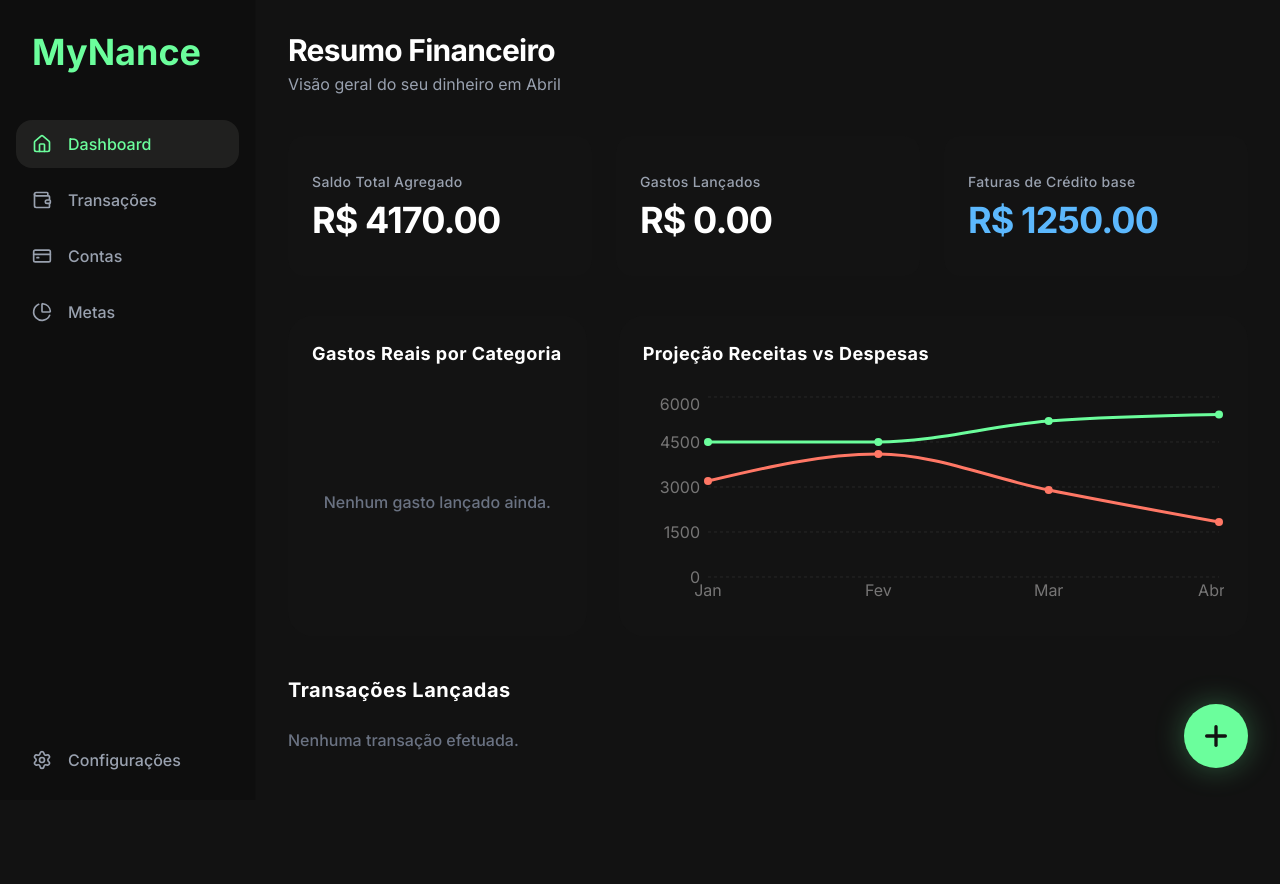
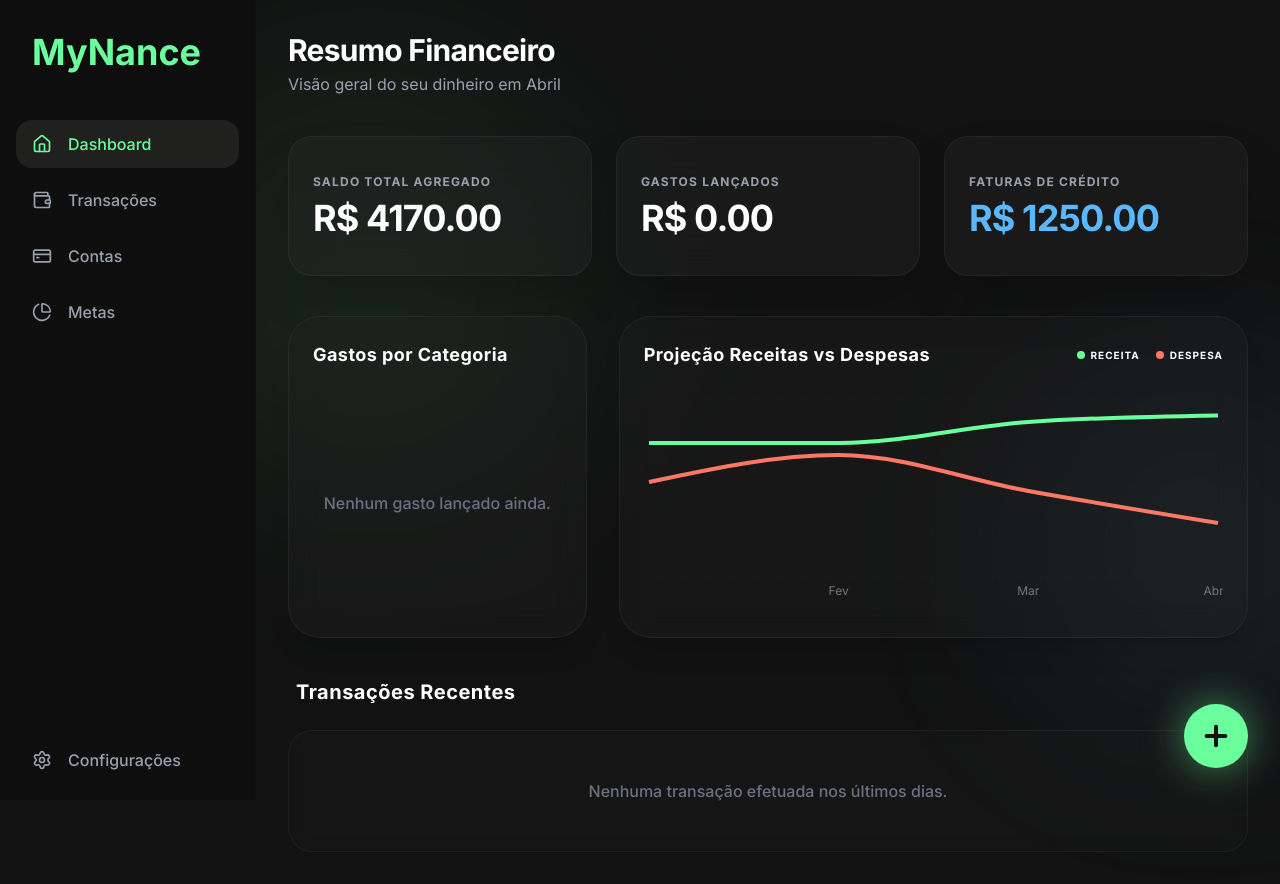
Before and after one commit to Gabriiel-Souza/MyNance, a React (Vite) app: page / in a window 1280 px wide. Before the commit the page ends 800 px from the top, so only its background shows below. Built offline with nearby package versions, Linux system fonts and the light colour scheme.

Commit message:
style(dashboard): apply glassmorphism and neon depth effects to follow design system

```diff
--- a/src/components/Dashboard.tsx
+++ b/src/components/Dashboard.tsx
@@ -1,6 +1,6 @@
 import React, { useState } from 'react';
 import { PieChart, Pie, Cell, ResponsiveContainer, Tooltip as RechartsTooltip, LineChart, Line, XAxis, YAxis, CartesianGrid } from 'recharts';
-import { Utensils, Car, ShoppingBag, CreditCard, Wallet, ArrowUpRight, ArrowDownRight } from 'lucide-react';
+import { Utensils, Car, ShoppingBag, CreditCard, Wallet, ArrowUpRight, ArrowDownRight, Plus } from 'lucide-react';
 import { useFinanceStore } from '../store/useFinanceStore';
 import { TransactionModal } from './TransactionModal';
 
@@ -40,90 +40,102 @@ export function Dashboard() {
   ];
 
   return (
-    <div className="flex-1 p-8 ml-64 min-h-screen bg-background text-white">
-      <header className="mb-10 flex justify-between items-center">
+    <div className="flex-1 p-8 ml-64 min-h-screen bg-background text-white relative overflow-hidden">
+      {/* Decorative Orbs for Glassmorphism depth */}
+      <div className="absolute top-[10%] -left-20 w-96 h-96 bg-primary/10 rounded-full blur-[120px] pointer-events-none" />
+      <div className="absolute bottom-[20%] -right-20 w-80 h-80 bg-secondary/10 rounded-full blur-[100px] pointer-events-none" />
+
+      <header className="mb-10 flex justify-between items-center relative z-10">
         <div>
           <h2 className="text-3xl font-bold tracking-tight" style={{ fontFamily: 'var(--font-jakarta)' }}>Resumo Financeiro</h2>
           <p className="text-gray-400 mt-1">Visão geral do seu dinheiro em Abril</p>
         </div>
       </header>
 
-      {/* Summary Cards */}
-      <div className="grid grid-cols-1 md:grid-cols-3 gap-6 mb-10">
-        <div className="bg-surface-container-low p-6 rounded-2xl flex flex-col justify-center min-h-[140px]">
-          <h3 className="text-gray-400 text-sm mb-2 font-medium tracking-wide">Saldo Total Agregado</h3>
-          <p className="text-4xl font-bold tracking-tight" style={{ fontFamily: 'var(--font-jakarta)'}}>R$ {totalBalance.toFixed(2)}</p>
+      {/* Summary Cards with Glassmorphism */}
+      <div className="grid grid-cols-1 md:grid-cols-3 gap-6 mb-10 relative z-10">
+        <div className="bg-surface-variant/40 backdrop-blur-xl p-6 rounded-3xl flex flex-col justify-center min-h-[140px] border border-white/5 shadow-2xl transition-transform hover:scale-[1.02]">
+          <h3 className="text-gray-400 text-xs mb-2 font-bold tracking-widest uppercase">Saldo Total Agregado</h3>
+          <p className="text-4xl font-bold tracking-tight text-white" style={{ fontFamily: 'var(--font-jakarta)'}}>R$ {totalBalance.toFixed(2)}</p>
         </div>
-        <div className="bg-surface-container-low p-6 rounded-2xl flex flex-col justify-center min-h-[140px]">
-          <h3 className="text-gray-400 text-sm mb-2 font-medium tracking-wide">Gastos Lançados</h3>
+        <div className="bg-surface-variant/40 backdrop-blur-xl p-6 rounded-3xl flex flex-col justify-center min-h-[140px] border border-white/5 shadow-2xl transition-transform hover:scale-[1.02]">
+          <h3 className="text-gray-400 text-xs mb-2 font-bold tracking-widest uppercase">Gastos Lançados</h3>
           <p className="text-4xl font-bold tracking-tight text-white" style={{ fontFamily: 'var(--font-jakarta)'}}>R$ {monthExpenses.toFixed(2)}</p>
         </div>
-        <div className="bg-surface-container-low p-6 rounded-2xl flex flex-col justify-center min-h-[140px]">
-          <h3 className="text-gray-400 text-sm mb-2 font-medium tracking-wide">Faturas de Crédito base</h3>
+        <div className="bg-surface-variant/40 backdrop-blur-xl p-6 rounded-3xl flex flex-col justify-center min-h-[140px] border border-white/5 shadow-2xl transition-transform hover:scale-[1.02]">
+          <h3 className="text-gray-400 text-xs mb-2 font-bold tracking-widest uppercase">Faturas de Crédito</h3>
           <p className="text-4xl font-bold tracking-tight text-secondary" style={{ fontFamily: 'var(--font-jakarta)'}}>R$ {openFaturas.toFixed(2)}</p>
         </div>
       </div>
 
-      <div className="grid grid-cols-1 lg:grid-cols-3 gap-8 mb-10">
-        {/* Gráfico de Categorias */}
-        <div className="bg-surface-container-low p-6 rounded-3xl col-span-1 min-h-[300px] flex flex-col">
-          <h3 className="text-lg font-bold mb-6 tracking-wide grow-0">Gastos Reais por Categoria</h3>
+      <div className="grid grid-cols-1 lg:grid-cols-3 gap-8 mb-10 relative z-10">
+        {/* Gráfico de Categorias Glass */}
+        <div className="bg-surface-variant/30 backdrop-blur-lg p-6 rounded-[2rem] col-span-1 min-h-[320px] flex flex-col border border-white/5 shadow-xl">
+          <h3 className="text-lg font-bold mb-6 tracking-wide grow-0">Gastos por Categoria</h3>
           <div className="flex-1 w-full min-h-[220px]">
             {expenseData.length === 0 ? (
               <div className="h-full flex items-center justify-center text-gray-500 font-medium">Nenhum gasto lançado ainda.</div>
             ) : (
               <ResponsiveContainer width="100%" height="100%">
                 <PieChart>
-                  <Pie data={expenseData} cx="50%" cy="50%" innerRadius={60} outerRadius={80} paddingAngle={5} dataKey="value" stroke="none">
+                  <Pie data={expenseData} cx="50%" cy="50%" innerRadius={60} outerRadius={85} paddingAngle={8} dataKey="value" stroke="none">
                     {expenseData.map((entry, index) => <Cell key={`cell-${index}`} fill={entry.color} />)}
                   </Pie>
-                  <RechartsTooltip contentStyle={{ backgroundColor: '#20201f', border: 'none', borderRadius: '12px', color: '#fff' }} itemStyle={{ color: '#fff' }} formatter={(value) => `R$ ${value}`} />
+                  <RechartsTooltip contentStyle={{ backgroundColor: '#20201f', border: 'none', borderRadius: '16px', color: '#fff' }} itemStyle={{ color: '#fff' }} formatter={(value) => `R$ ${value}`} />
                 </PieChart>
               </ResponsiveContainer>
             )}
           </div>
         </div>
 
-        {/* Gráfico de Tendências */}
-        <div className="bg-surface-container-low p-6 rounded-3xl col-span-1 lg:col-span-2 min-h-[300px] flex flex-col">
-          <h3 className="text-lg font-bold mb-6 tracking-wide grow-0">Projeção Receitas vs Despesas</h3>
+        {/* Gráfico de Tendências Glass */}
+        <div className="bg-surface-variant/30 backdrop-blur-lg p-6 rounded-[2rem] col-span-1 lg:col-span-2 min-h-[320px] flex flex-col border border-white/5 shadow-xl">
+          <div className="flex justify-between items-center mb-6">
+            <h3 className="text-lg font-bold tracking-wide">Projeção Receitas vs Despesas</h3>
+            <div className="flex gap-4 text-[10px] font-bold uppercase tracking-widest">
+              <span className="flex items-center gap-1.5"><span className="w-2 h-2 rounded-full bg-primary" /> Receita</span>
+              <span className="flex items-center gap-1.5"><span className="w-2 h-2 rounded-full bg-tertiary" /> Despesa</span>
+            </div>
+          </div>
           <div className="flex-1 w-full">
             <ResponsiveContainer width="100%" height="100%">
               <LineChart data={trendData}>
-                <CartesianGrid strokeDasharray="3 3" stroke="#262626" vertical={false} />
-                <XAxis dataKey="month" stroke="#767575" tick={{fill: '#767575'}} axisLine={false} tickLine={false} />
-                <YAxis stroke="#767575" tick={{fill: '#767575'}} axisLine={false} tickLine={false} />
-                <RechartsTooltip contentStyle={{ backgroundColor: '#20201f', border: 'none', borderRadius: '12px', color: '#fff' }} />
-                <Line type="monotone" dataKey="revenue" name="Receita" stroke="#6bfe9c" strokeWidth={3} dot={{r: 4, fill: '#6bfe9c', strokeWidth: 0}} />
-                <Line type="monotone" dataKey="expenses" name="Despesa" stroke="#ff7765" strokeWidth={3} dot={{r: 4, fill: '#ff7765', strokeWidth: 0}} />
+                <CartesianGrid strokeDasharray="3 3" stroke="#ffffff05" vertical={false} />
+                <XAxis dataKey="month" stroke="#767575" tick={{fill: '#767575', fontSize: 12}} axisLine={false} tickLine={false} />
+                <YAxis stroke="#767575" tick={{fill: '#767575', fontSize: 12}} axisLine={false} tickLine={false} hide />
+                <RechartsTooltip contentStyle={{ backgroundColor: '#20201f', border: 'none', borderRadius: '16px', color: '#fff' }} />
+                <Line type="monotone" dataKey="revenue" name="Receita" stroke="#6bfe9c" strokeWidth={4} dot={{r: 0}} activeDot={{r: 6, fill: '#6bfe9c', strokeWidth: 0}} />
+                <Line type="monotone" dataKey="expenses" name="Despesa" stroke="#ff7765" strokeWidth={4} dot={{r: 0}} activeDot={{r: 6, fill: '#ff7765', strokeWidth: 0}} />
               </LineChart>
             </ResponsiveContainer>
           </div>
         </div>
       </div>
 
-      {/* Lista de Transações recentes */}
-      <div>
-        <h3 className="text-xl font-bold mb-6 tracking-wide">Transações Lançadas</h3>
+      {/* Lista de Transações com zebra Glass */}
+      <div className="relative z-10">
+        <h3 className="text-xl font-bold mb-6 tracking-wide ml-2">Transações Recentes</h3>
         {transactions.length === 0 ? (
-          <div className="text-gray-500 font-medium">Nenhuma transação efetuada.</div>
+          <div className="bg-surface-variant/20 backdrop-blur-sm p-12 text-center rounded-3xl border border-white/5">
+            <p className="text-gray-500 font-medium">Nenhuma transação efetuada nos últimos dias.</p>
+          </div>
         ) : (
-          <div className="bg-surface-container-low rounded-3xl overflow-hidden py-2">
+          <div className="bg-surface-variant/20 backdrop-blur-md rounded-[2rem] overflow-hidden p-2 border border-white/5 shadow-2xl">
             {transactions.slice(0, 5).map((tx, index) => {
               const category = categories.find(c => c.id === tx.categoryId);
               return (
-              <div key={tx.id} className={`flex items-center justify-between p-4 px-6 hover:bg-surface-container-high transition-colors cursor-pointer ${index !== transactions.length - 1 ? 'border-b border-surface-container-high/50' : ''}`}>
-                <div className="flex items-center gap-4">
-                  <div className="w-12 h-12 rounded-2xl flex items-center justify-center bg-surface-container-highest" style={{ color: category?.color || '#fff' }}>
+              <div key={tx.id} className={`flex items-center justify-between p-5 px-8 hover:bg-white/5 transition-all cursor-pointer rounded-2xl mb-1 last:mb-0 group`}>
+                <div className="flex items-center gap-5">
+                  <div className="w-14 h-14 rounded-2xl flex items-center justify-center bg-surface-container-highest/50 shadow-inner group-hover:scale-110 transition-transform" style={{ color: category?.color || '#fff' }}>
                     {renderIcon(category?.icon || 'Wallet')}
                   </div>
                   <div>
-                    <p className="font-semibold text-white">{tx.description}</p>
-                    <p className="text-sm text-gray-400">{tx.date}</p>
+                    <p className="font-bold text-lg text-white group-hover:text-primary transition-colors">{tx.description}</p>
+                    <p className="text-xs font-medium text-gray-500 uppercase tracking-widest">{new Date(tx.date).toLocaleDateString('pt-BR', { day: '2-digit', month: 'short' })} • {category?.label || 'Geral'}</p>
                   </div>
                 </div>
                 <div className="text-right">
-                  <p className={`font-bold ${tx.amount > 0 ? 'text-primary' : 'text-white'}`} style={{ fontFamily: 'var(--font-jakarta)'}}>
+                  <p className={`text-xl font-bold ${tx.amount > 0 ? 'text-primary' : 'text-white'}`} style={{ fontFamily: 'var(--font-jakarta)'}}>
                     {tx.amount > 0 ? '+' : ''}R$ {Math.abs(tx.amount).toFixed(2).replace('.', ',')}
                   </p>
                 </div>
@@ -133,8 +145,8 @@ export function Dashboard() {
         )}
       </div>
 
-      <button onClick={() => setIsModalOpen(true)} className="fixed bottom-8 right-8 w-16 h-16 rounded-full bg-primary text-background shadow-[0_0_30px_rgba(107,254,156,0.3)] flex items-center justify-center hover:scale-105 hover:rotate-90 transition-all duration-300 z-40">
-        <svg xmlns="http://www.w3.org/2000/svg" width="32" height="32" viewBox="0 0 24 24" fill="none" stroke="currentColor" strokeWidth="2.5" strokeLinecap="round" strokeLinejoin="round"><line x1="12" y1="5" x2="12" y2="19"></line><line x1="5" y1="12" x2="19" y2="12"></line></svg>
+      <button onClick={() => setIsModalOpen(true)} className="fixed bottom-8 right-8 w-16 h-16 rounded-full bg-primary text-background shadow-[0_0_40px_rgba(107,254,156,0.5)] flex items-center justify-center hover:scale-110 hover:rotate-90 transition-all duration-300 z-50 group">
+        <Plus size={32} strokeWidth={3} />
       </button>
 
       <TransactionModal isOpen={isModalOpen} onClose={() => setIsModalOpen(false)} />
--- a/src/index.css
+++ b/src/index.css
@@ -10,6 +10,7 @@
   --color-surface-container-low: #131313;
   --color-surface-container-high: #20201f;
   --color-surface-container-highest: #262626;
+  --color-surface-variant: #262626;
 
   --font-caveat: "Caveat", cursive;
   --font-inter: "Inter", sans-serif;
```
